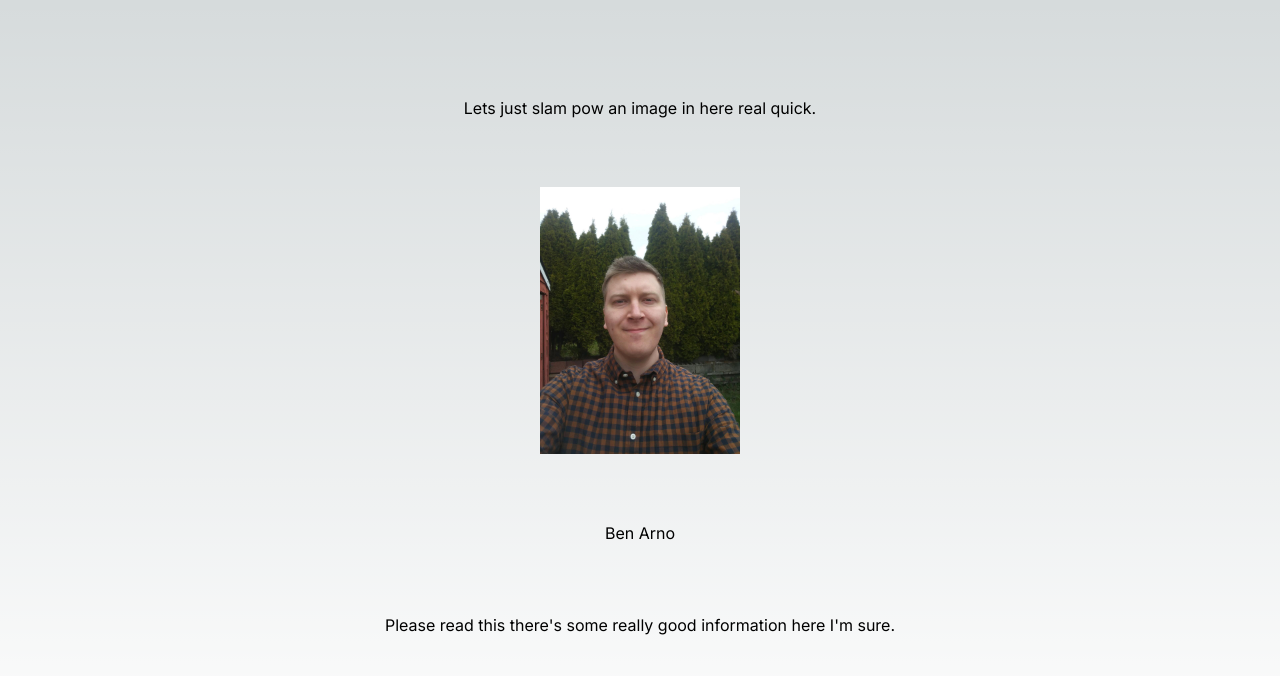
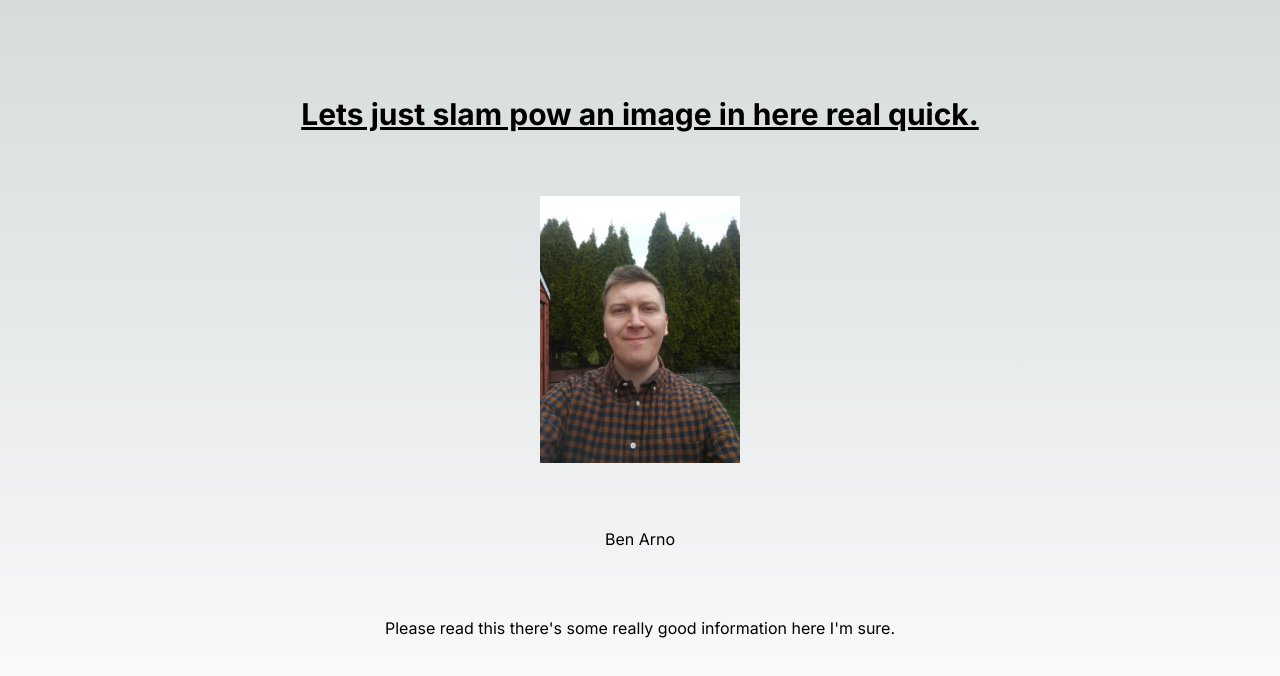
Before and after one commit to BeniBarra/personalSite, a Next.js app in the folder badc/profportfolio/: page / in a window 1280 px wide. Shown: the top 676 px of the page. Built offline with nearby package versions, Linux system fonts and the light colour scheme.

Commit message:
tailwind operational

```diff
--- a/badc/profportfolio/src/app/page.tsx
+++ b/badc/profportfolio/src/app/page.tsx
@@ -4,7 +4,7 @@ import Profile from './profile'
 export default function Home() {
   return (
     <main className="flex min-h-screen flex-col items-center justify-between p-24">
-        <h1>Lets just slam pow an image in here real quick.</h1>
+        <h1 className="text-3xl font-bold underline">Lets just slam pow an image in here real quick.</h1>
         {Profile()}
         {/* {Projects()} */}
     </main>
```
